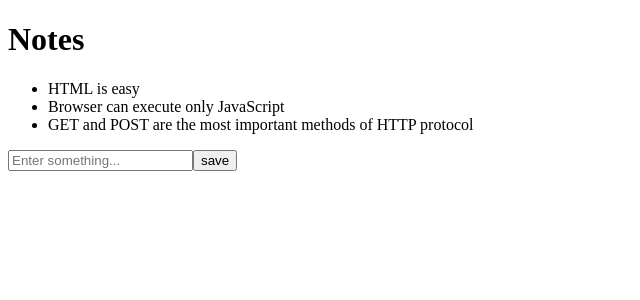
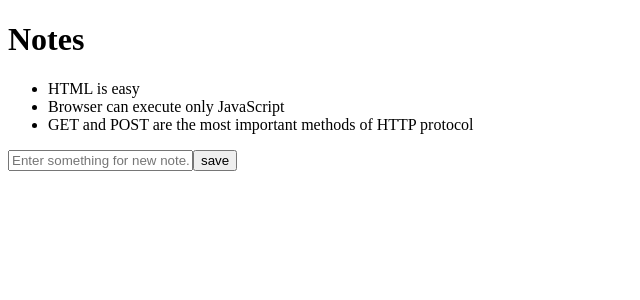
Before and after one commit to SarahBunker/FullStackOpen, a React (Vite) app in the folder part2/example1/: page / in a window 1280 px wide. Shown: the top 300 px of the page, without its empty margins (0-640 px from the left). Built offline with nearby package versions, Linux system fonts and the light colour scheme.

Commit message:
changing placeholder

```diff
--- a/part2/example1/src/App.jsx
+++ b/part2/example1/src/App.jsx
@@ -28,7 +28,7 @@ const App = ({notesInitial}) => {
       </ul>
       <form onSubmit={addNote}>
         <input
-          placeholder="Enter something..."
+          placeholder="Enter something for new note..."
           value={newNote}
           onChange={handleNoteChange}
         />
```
